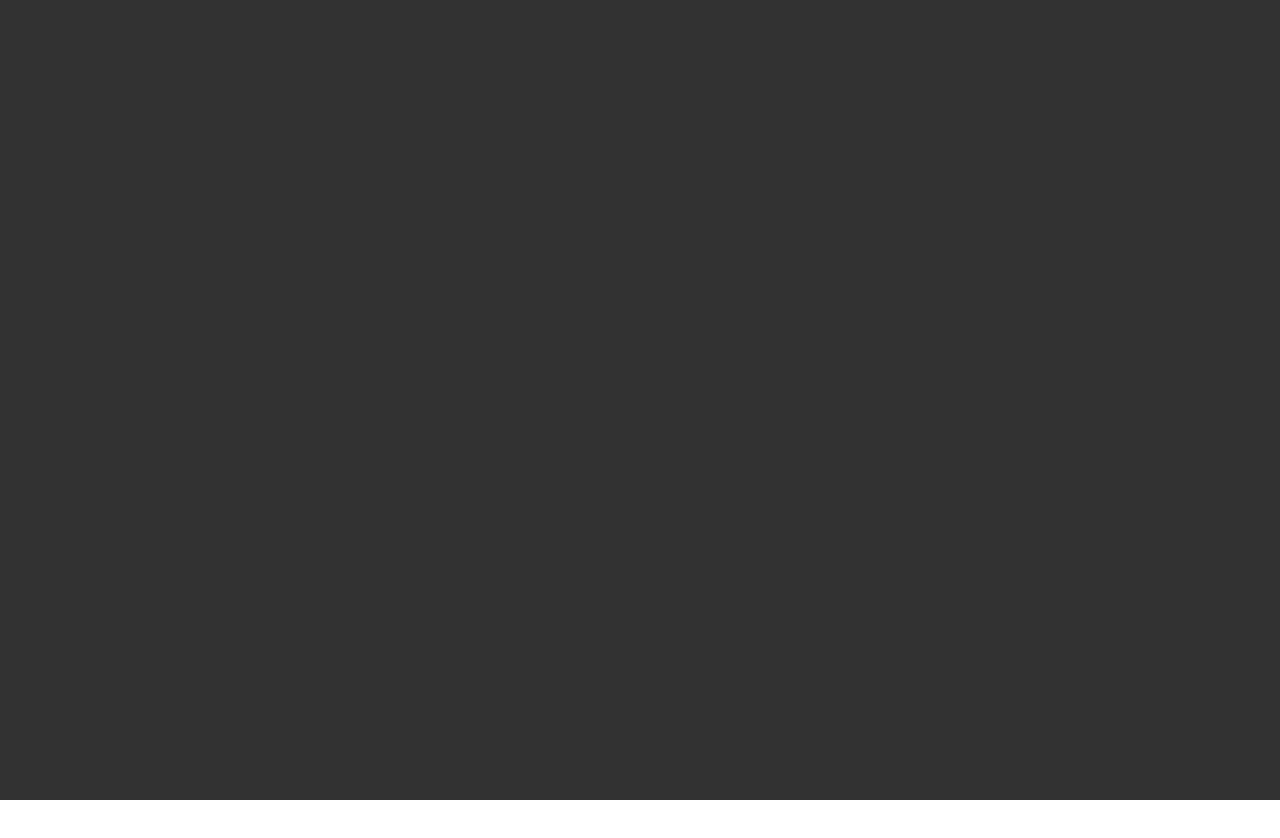
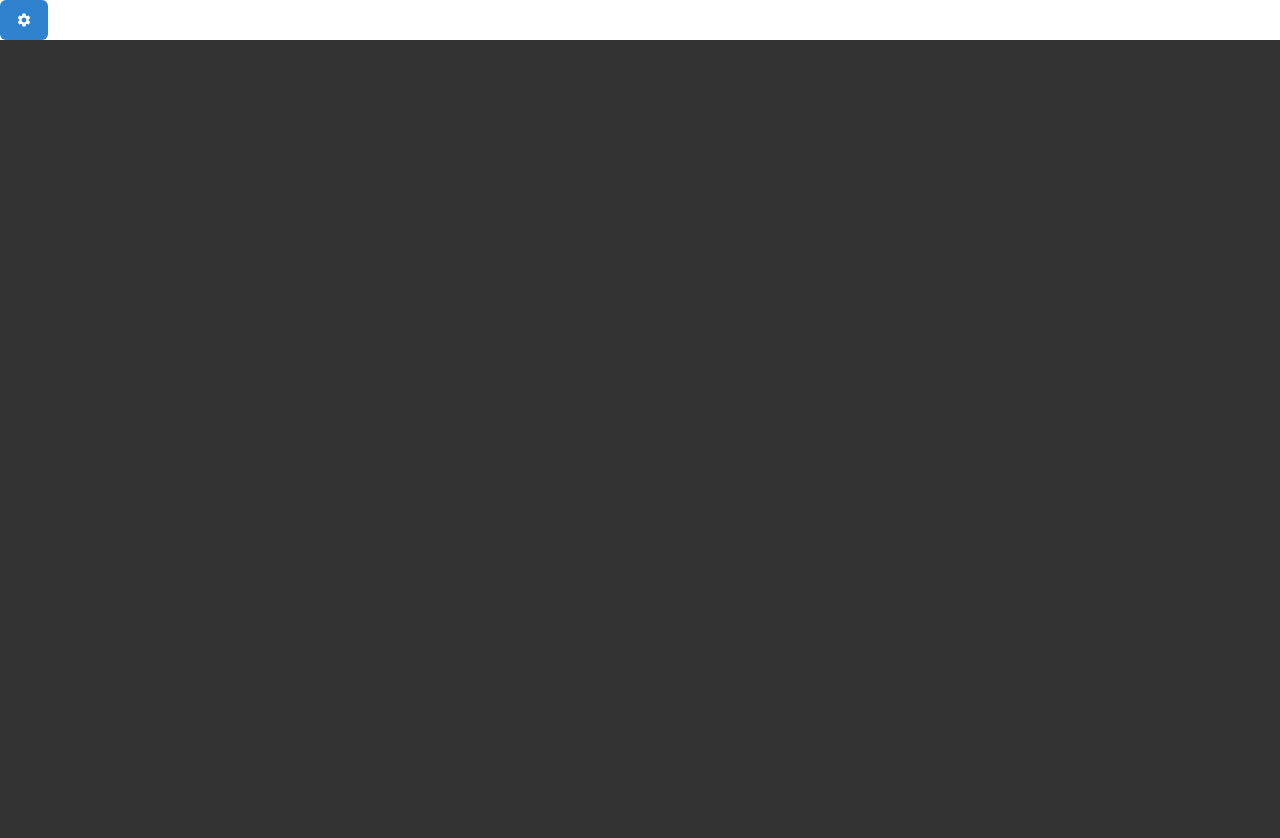
Before and after one commit to JPBeckner/be-right-back, a React (Create React App) app: page / in a window 1280 px wide. Before the commit the page ends 800 px from the top, so only its background shows below. Built offline with nearby package versions, Linux system fonts and the light colour scheme.

Commit message:
feat: upd app

```diff
--- a/src/App.js
+++ b/src/App.js
@@ -1,15 +1,12 @@
-import Marquee from "./components/marquee";
-
-const defaultBackgroundColor = "#333"
-const defaultFontColor = "#a4f644"
+import Base from "./layouts/base"
+import { ChakraProvider } from "@chakra-ui/react"
 
 function App() {
   return (
     <div className="App">
-      <Marquee
-        backgroundColor={defaultBackgroundColor}
-        color={defaultFontColor}
-      />
+      <ChakraProvider>
+        <Base/>
+      </ChakraProvider>
     </div>
   );
 }
```
